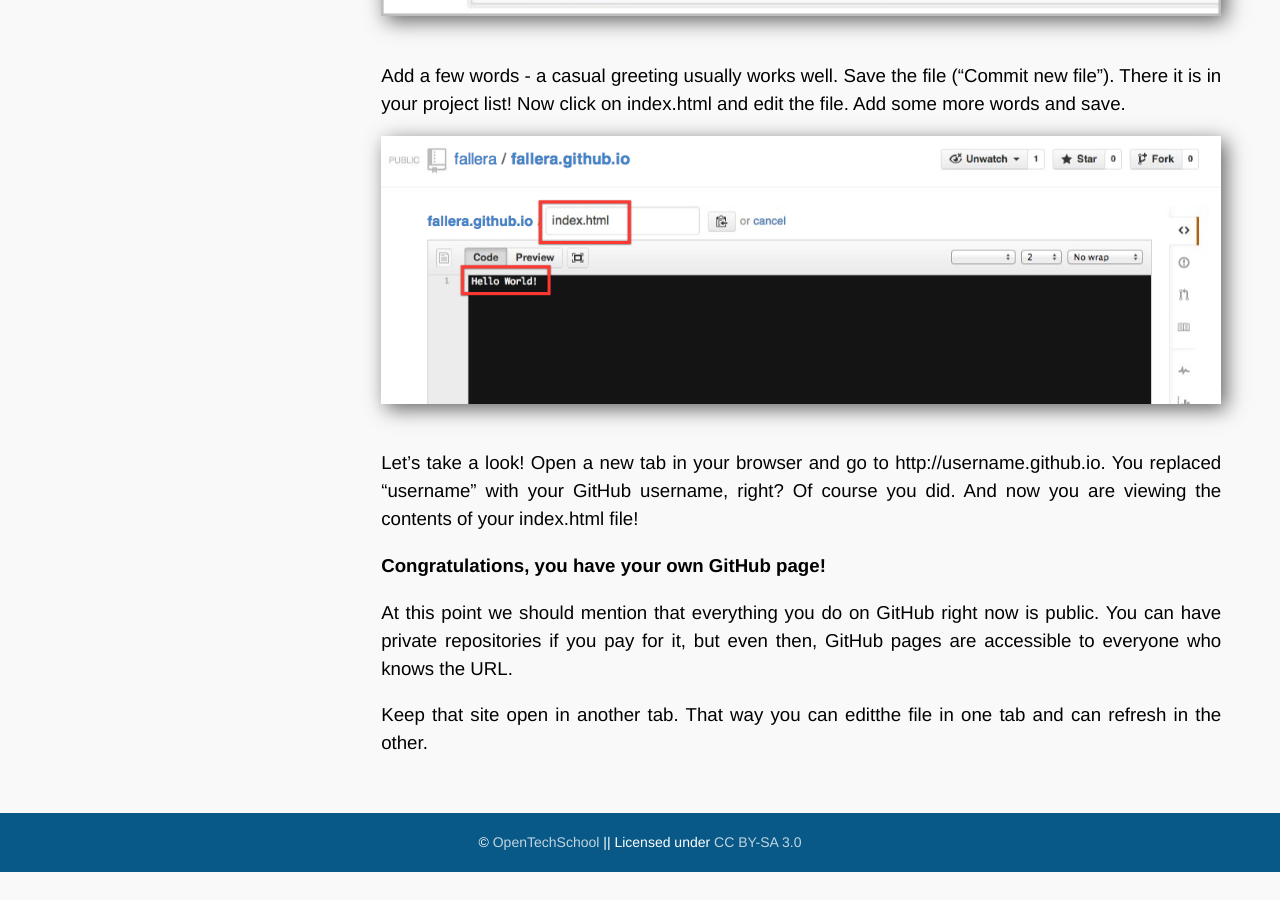
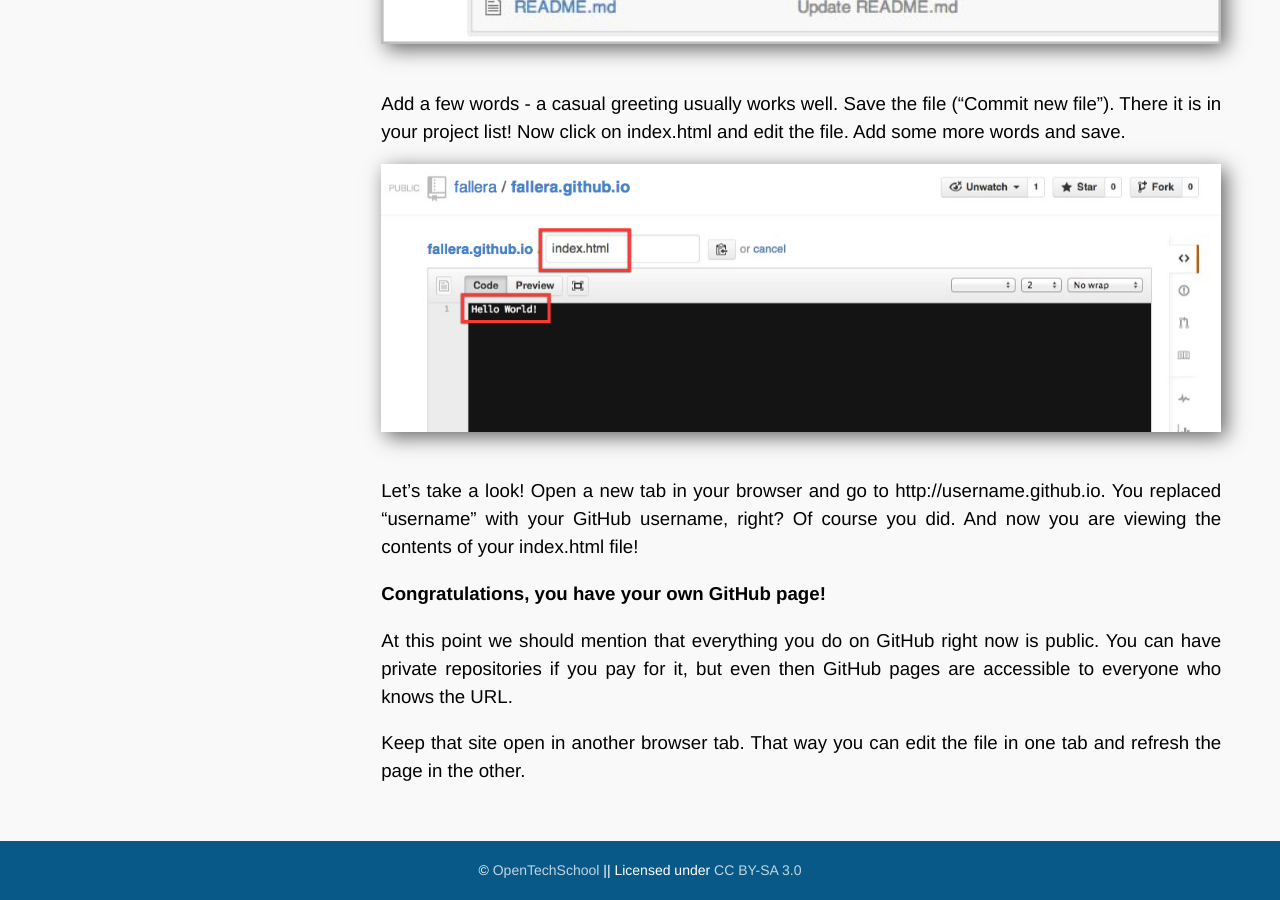
Before and after one commit to afknapping/github-from-scratch, a Jekyll site: the page built from _posts/2013-11-26-github-repository.md, in a window 1280 px wide and 900 px high, scrolled down 2501 px. Built offline with Jekyll 4.4.1, drawn with Linux system fonts in a browser that asks for light colours; Markdown is read by kramdown in place of the engine named in the settings; before the commit the page ends 3373 px from its top, so only the background shows below that; some of the changed text lies outside the part shown.

Commit message:
minor text corrections

```diff
--- a/_posts/2013-11-26-github-repository.md
+++ b/_posts/2013-11-26-github-repository.md
@@ -7,7 +7,8 @@
 
 Let’s begin! You already have an account on GitHub, right? If not, please create one now on [https://github.com/signup/free](https://github.com/signup/free), setup your profile on [https://github.com/settings/profile](https://github.com/settings/profile) and come back here when you are done.
 
-Your first task for today is to create a repository for our workshop. Create a repo by clicking on the green button labeled “New repository” on the bottom of the page.
+Your first task for today is to create a repository for our workshop. That repository, or "repo" in short, is a place on your GitHub account where you can store and edit files for a project.
+Create a repo by clicking on the green button labeled “New repository” on the bottom of the page.
 
 ![creating a repo]({{ site.baseurl }}/assets/images/create-repo-1.png)
 
@@ -33,6 +34,6 @@
 
 **Congratulations, you have your own GitHub page!**
 
-At this point we should mention that everything you do on GitHub right now is public. You can have private repositories if you pay for it, but even then, GitHub pages are accessible to everyone who knows the URL.
+At this point we should mention that everything you do on GitHub right now is public. You can have private repositories if you pay for it, but even then GitHub pages are accessible to everyone who knows the URL.
 
-Keep that site open in another tab. That way you can editthe file in one tab and can refresh in the other.
+Keep that site open in another browser tab. That way you can edit the file in one tab and refresh the page in the other.
```
Also changed, not shown: other parts of _posts/2013-11-26-github-repository.md (+1 -1 lines).
